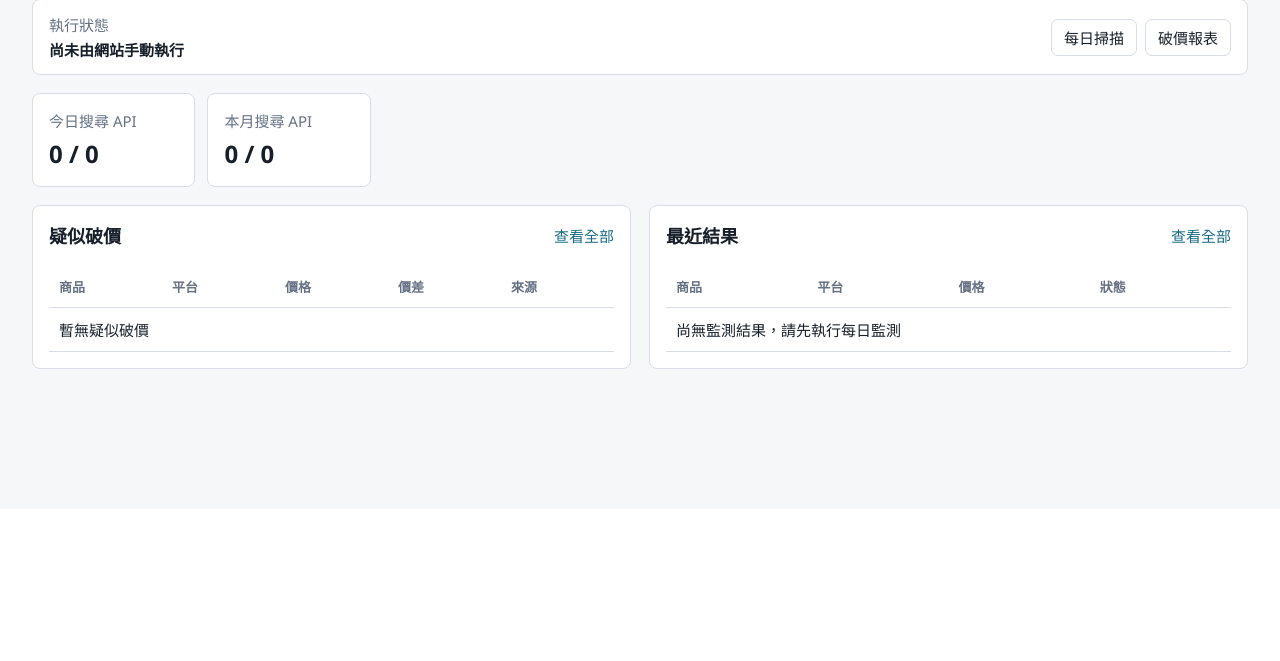
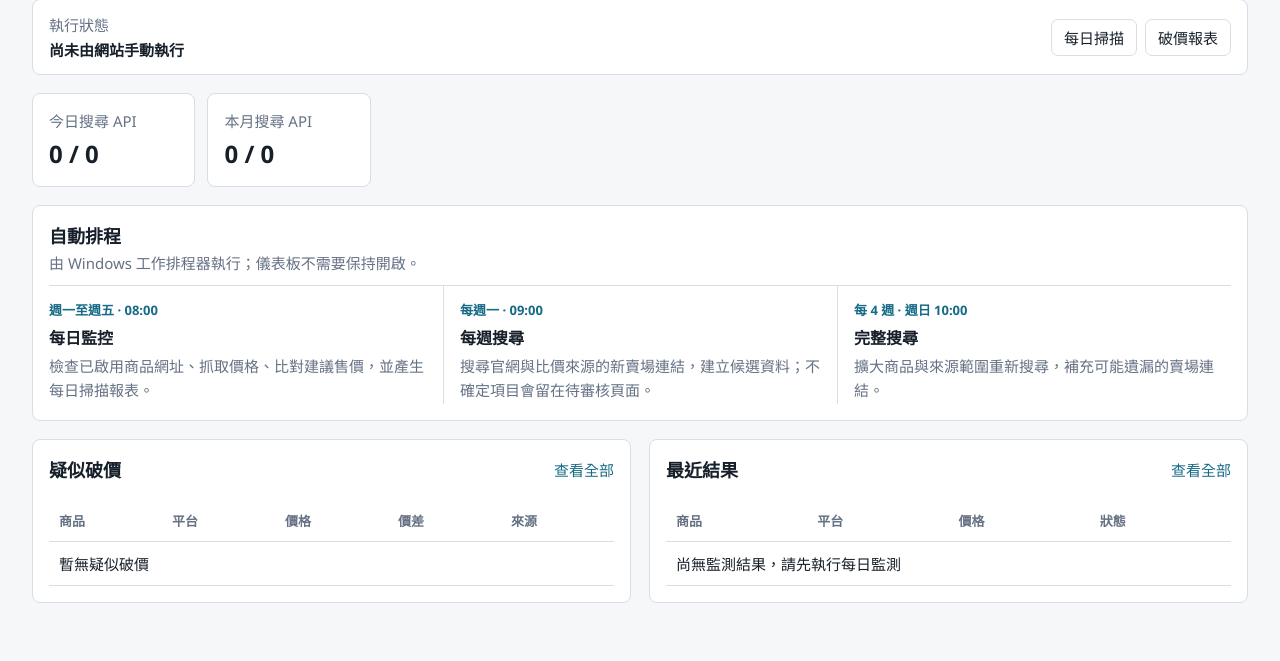
Before and after one commit to secrects2/AFC-Search, a Flask app: page / in a window 1280 px wide. Shown: the part 291-952 px from the top of the page. Before the commit the page ends 660 px from the top, so only its background shows below. Run offline with Flask 3, Linux system fonts and the light colour scheme.

Commit message:
feat: show scheduler details on dashboard

```diff
--- a/src/web/static/dashboard.css
+++ b/src/web/static/dashboard.css
@@ -183,6 +183,52 @@ main {
 .panel {
   padding: 16px;
   margin-bottom: 18px;
+}
+
+.schedule-panel {
+  margin-bottom: 18px;
+}
+
+.schedule-head {
+  margin-bottom: 12px;
+}
+
+.schedule-intro {
+  margin: 4px 0 0;
+  color: var(--muted);
+}
+
+.schedule-list {
+  display: grid;
+  grid-template-columns: repeat(3, minmax(0, 1fr));
+  border-top: 1px solid var(--line);
+}
+
+.schedule-item {
+  padding: 14px 16px 2px 0;
+}
+
+.schedule-item + .schedule-item {
+  padding-left: 16px;
+  border-left: 1px solid var(--line);
+}
+
+.schedule-time {
+  display: block;
+  color: var(--accent);
+  font-size: 13px;
+  font-weight: 700;
+}
+
+.schedule-item h3 {
+  margin: 6px 0 5px;
+  font-size: 16px;
+}
+
+.schedule-item p {
+  margin: 0;
+  color: var(--muted);
+  line-height: 1.6;
 }
 
 .section-head h2 {
@@ -522,6 +568,22 @@ select {
     overflow-x: auto;
   }
 
+  .schedule-list {
+    grid-template-columns: 1fr;
+  }
+
+  .schedule-item {
+    padding-right: 0;
+  }
+
+  .schedule-item + .schedule-item {
+    padding-top: 14px;
+    padding-left: 0;
+    margin-top: 14px;
+    border-top: 1px solid var(--line);
+    border-left: 0;
+  }
+
   .desktop-only {
     display: none;
   }
--- a/src/web/templates/dashboard.html
+++ b/src/web/templates/dashboard.html
@@ -50,6 +50,32 @@
   <div class="stat">
     <span>本月搜尋 API</span>
     <strong>{{ budget.monthly_used }} / {{ budget.monthly_budget }}</strong>
+  </div>
+</section>
+
+<section class="panel schedule-panel" aria-labelledby="schedule-title">
+  <div class="section-head schedule-head">
+    <div>
+      <h2 id="schedule-title">自動排程</h2>
+      <p class="schedule-intro">由 Windows 工作排程器執行；儀表板不需要保持開啟。</p>
+    </div>
+  </div>
+  <div class="schedule-list">
+    <article class="schedule-item">
+      <span class="schedule-time">週一至週五 · 08:00</span>
+      <h3>每日監控</h3>
+      <p>檢查已啟用商品網址、抓取價格、比對建議售價，並產生每日掃描報表。</p>
+    </article>
+    <article class="schedule-item">
+      <span class="schedule-time">每週一 · 09:00</span>
+      <h3>每週搜尋</h3>
+      <p>搜尋官網與比價來源的新賣場連結，建立候選資料；不確定項目會留在待審核頁面。</p>
+    </article>
+    <article class="schedule-item">
+      <span class="schedule-time">每 4 週 · 週日 10:00</span>
+      <h3>完整搜尋</h3>
+      <p>擴大商品與來源範圍重新搜尋，補充可能遺漏的賣場連結。</p>
+    </article>
   </div>
 </section>
 
```
